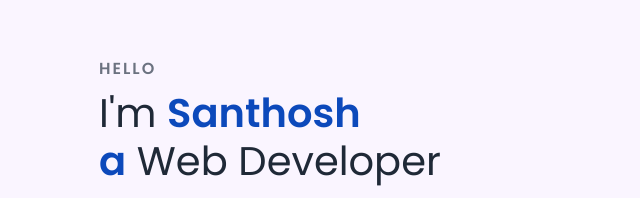
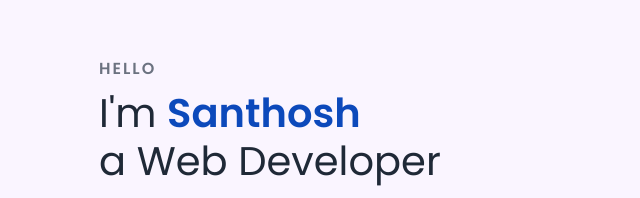
Before and after one commit to Santhosh0077/shimanjana-portfolio, a plain HTML site: page index.html in a window 1280 px wide. Shown: the part 123-321 px from the top of the page, 573-1213 px from the left. Drawn offline with nearby package versions, Linux system fonts and the light colour scheme.

Commit message:
Update index.html

```diff
--- a/index.html
+++ b/index.html
@@ -24,7 +24,7 @@
               <div class="content">
                   <p class="subtitle">HELLO</p>
                     <h1 class="title">
-                      I'm <span>Santhosh<br />a</span> Web Developer
+                      I'm <span>Santhosh</span> <br>a Web Developer
                     </h1>
                     <p class="description">
                       Welcome to my web developer portfolio! I'm santhosh, a skilled and
```
